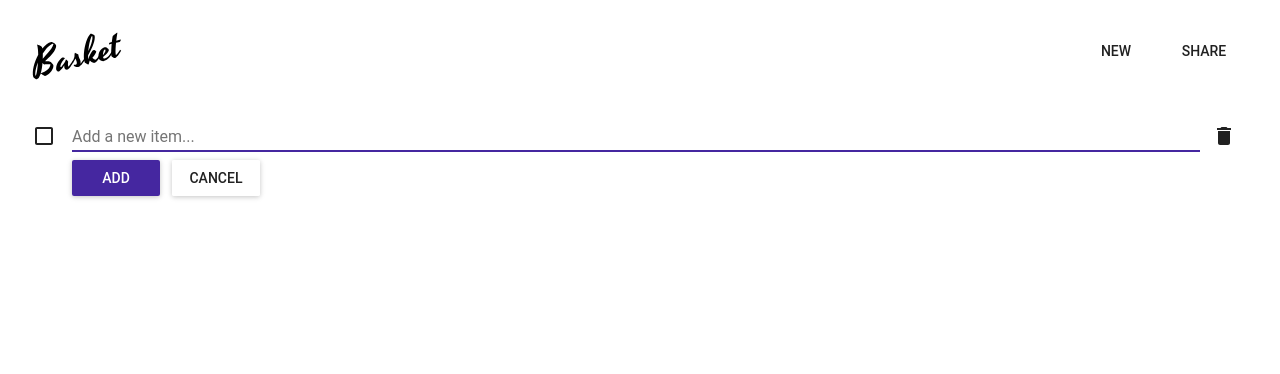
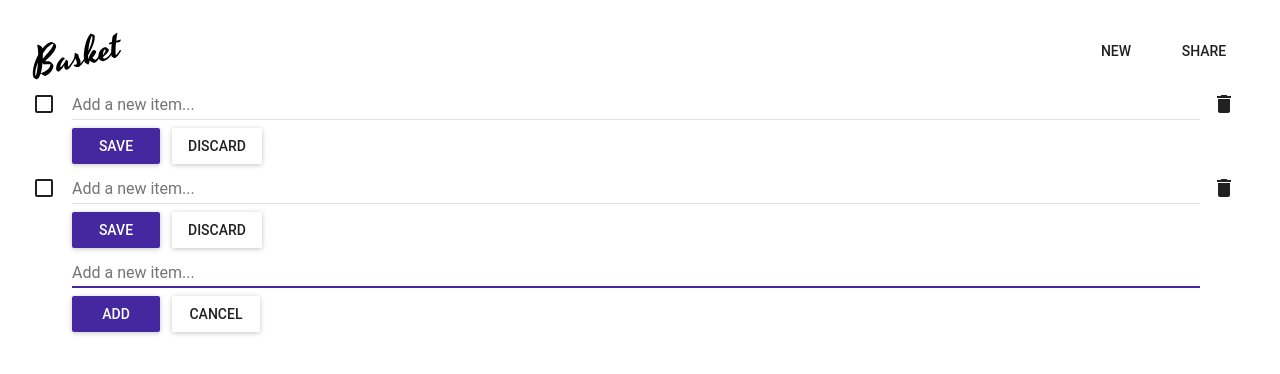
Before and after one commit to samulisuomi/basket-frontend, a React (Create React App) app: page / in a window 1280 px wide. Shown: the top 374 px of the page. Built offline with nearby package versions, Linux system fonts and the light colour scheme; what react-tap-event-plugin would draw is missing.

Commit message:
Ability to hide left and right side of ItemRowy

```diff
--- a/src/components/App/App.js
+++ b/src/components/App/App.js
@@ -3,7 +3,7 @@ import logo from './basket-logo.svg';
 import './App.css';
 import exampleData from './exampleData.json';
 
-import NewItemRow from '../NewItemRow/NewItemRow'
+import ShoppingList from '../ShoppingList/ShoppingList'
 
 import FlatButton from 'material-ui/FlatButton';
 
@@ -19,7 +19,6 @@ const muiTheme = getMuiTheme({
   }
 });
 
-// For mock purposes:
 const initialState = !localStorage.getItem("state")
   ? exampleData
   : localStorage.getItem("state");
@@ -39,9 +38,7 @@ class App extends Component {
               <FlatButton label="Share" />
             </div>
           </div>
-          <div className="App-list">
-            <NewItemRow/>
-          </div>
+          <ShoppingList />
         </div>
       </MuiThemeProvider>
     );
--- /dev/null
+++ b/src/components/EditItemRow/EditItemRow.css
@@ -0,0 +1,9 @@
+.EditItemRow-actions {
+  display: flex;
+  width: 100%;
+  padding-left: 40px;
+}
+
+.EditItemRow-button {
+  margin-right: 12px;
+}
--- /dev/null
+++ b/src/components/EditItemRow/EditItemRow.js
@@ -0,0 +1,22 @@
+import React, {Component} from 'react';
+import './EditItemRow.css';
+
+import ItemRow from '../ItemRow/ItemRow'
+
+import RaisedButton from 'material-ui/RaisedButton';
+
+class EditItemRow extends Component {
+  render() {
+    return (
+      <div className="EditItemRow">
+        <ItemRow/>
+        <div className="EditItemRow-actions">
+          <RaisedButton className="EditItemRow-button" label="Save" primary={true} />
+          <RaisedButton className="EditItemRow-button" label="Discard" />
+        </div>
+      </div>
+    );
+  }
+}
+
+export default EditItemRow;
--- a/src/components/ItemRow/ItemRow.js
+++ b/src/components/ItemRow/ItemRow.js
@@ -1,4 +1,5 @@
 import React from 'react';
+import PropTypes from 'prop-types';
 import './ItemRow.css';
 
 import TextField from 'material-ui/TextField';
@@ -10,13 +11,13 @@ class ItemRow extends React.PureComponent {
   render() {
     return (
       <div className="ItemRow">
-        <div>
+        <div style={{visibility: this.props.textFieldOnly ? 'hidden' : 'visible'}}>
           <Checkbox />
         </div>
         <div className="ItemRow-input-container">
           <TextField id="ItemRow-input-todoprops" autoFocus={true} fullWidth={true} placeholder="Add a new item..." />
         </div>
-        <div>
+        <div style={{visibility: this.props.textFieldOnly ? 'hidden' : 'visible'}}>
           <IconButton className="ItemRow-delete" tooltip="Delete">
             <ActionDelete />
           </IconButton>
@@ -26,4 +27,8 @@ class ItemRow extends React.PureComponent {
   }
 }
 
+ItemRow.propTypes = {
+  textFieldOnly: PropTypes.bool
+}
+
 export default ItemRow;
--- a/src/components/NewItemRow/NewItemRow.js
+++ b/src/components/NewItemRow/NewItemRow.js
@@ -9,7 +9,7 @@ class NewItemRow extends Component {
   render() {
     return (
       <div className="NewItemRow">
-        <ItemRow/>
+        <ItemRow textFieldOnly={true}/>
         <div className="NewItemRow-actions">
           <RaisedButton className="NewItemRow-button" label="Add" primary={true} />
           <RaisedButton className="NewItemRow-button" label="Cancel" />
--- /dev/null
+++ b/src/components/ShoppingList/ShoppingList.js
@@ -0,0 +1,19 @@
+import React, { Component } from 'react';
+import './ShoppingList.css';
+
+import NewItemRow from '../NewItemRow/NewItemRow'
+import EditItemRow from '../EditItemRow/EditItemRow'
+
+class ShoppingList extends Component {
+  render() {
+    return (
+      <div className="ShoppingList">
+        <EditItemRow />
+        <EditItemRow />
+        <NewItemRow />
+      </div>
+    );
+  }
+}
+
+export default ShoppingList;
```
Also changed, not shown: src/components/ItemRow/ItemRow.css (line endings or trailing spaces), src/components/ShoppingList/ShoppingList.css (added).
